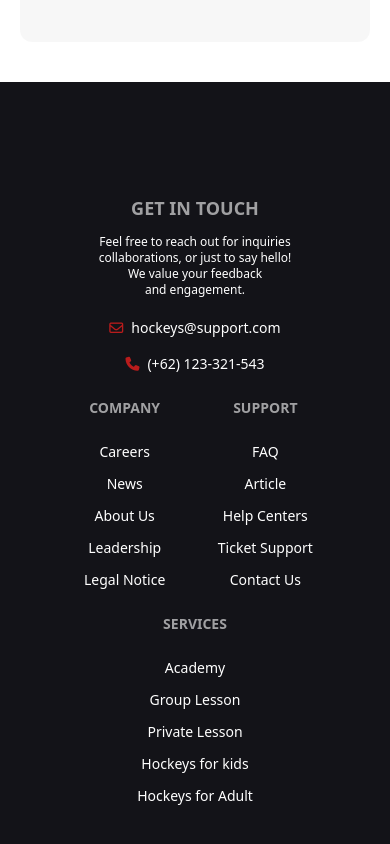
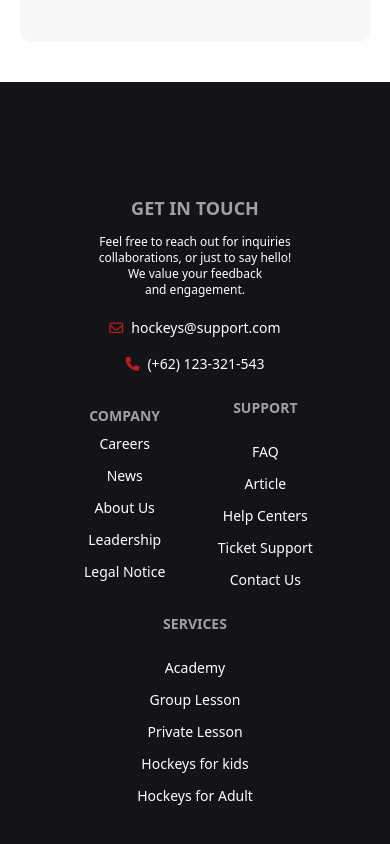
Before and after one commit to sanjum31/Hockeys_A3, a plain HTML site: page index.html in a window 390 px wide. Shown: the part 8846-9690 px from the top of the page. Drawn offline with nearby package versions, Linux system fonts and the light colour scheme.

Commit message:
footer edited

```diff
--- a/index.html
+++ b/index.html
@@ -497,7 +497,7 @@
           </div>
         </aside>
         <div class="text-center lg:w-2/3  flex flex-wrap lg:flex-nowrap justify-center lg:justify-between gap-6 lg:gap-16 items-center">
-          <nav class="flex flex-col gap-4 w-1/3">
+          <nav class="flex flex-col lg:gap-3 w-1/3">
             <header class="footer-title">Company</header>
             <div class="flex flex-col gap-3 ">
               <a class="link link-hover">Careers</a>
```
